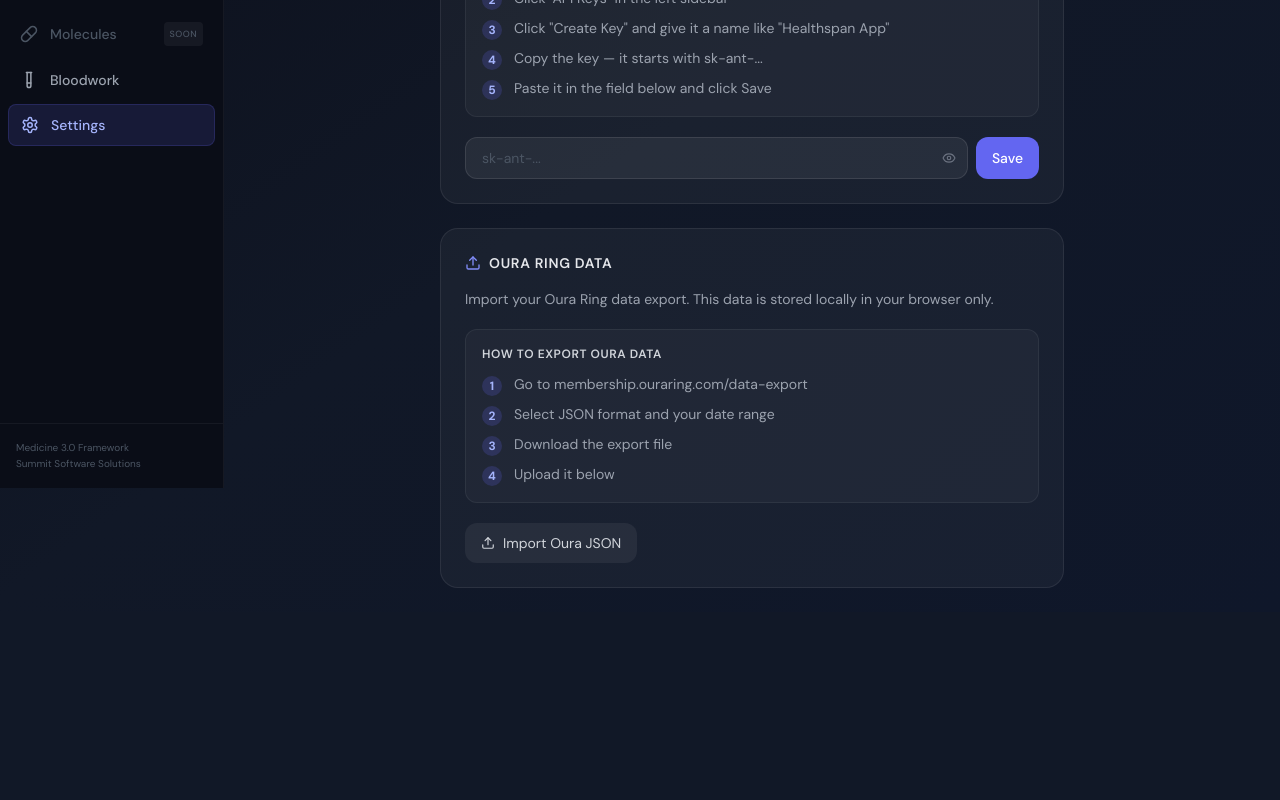
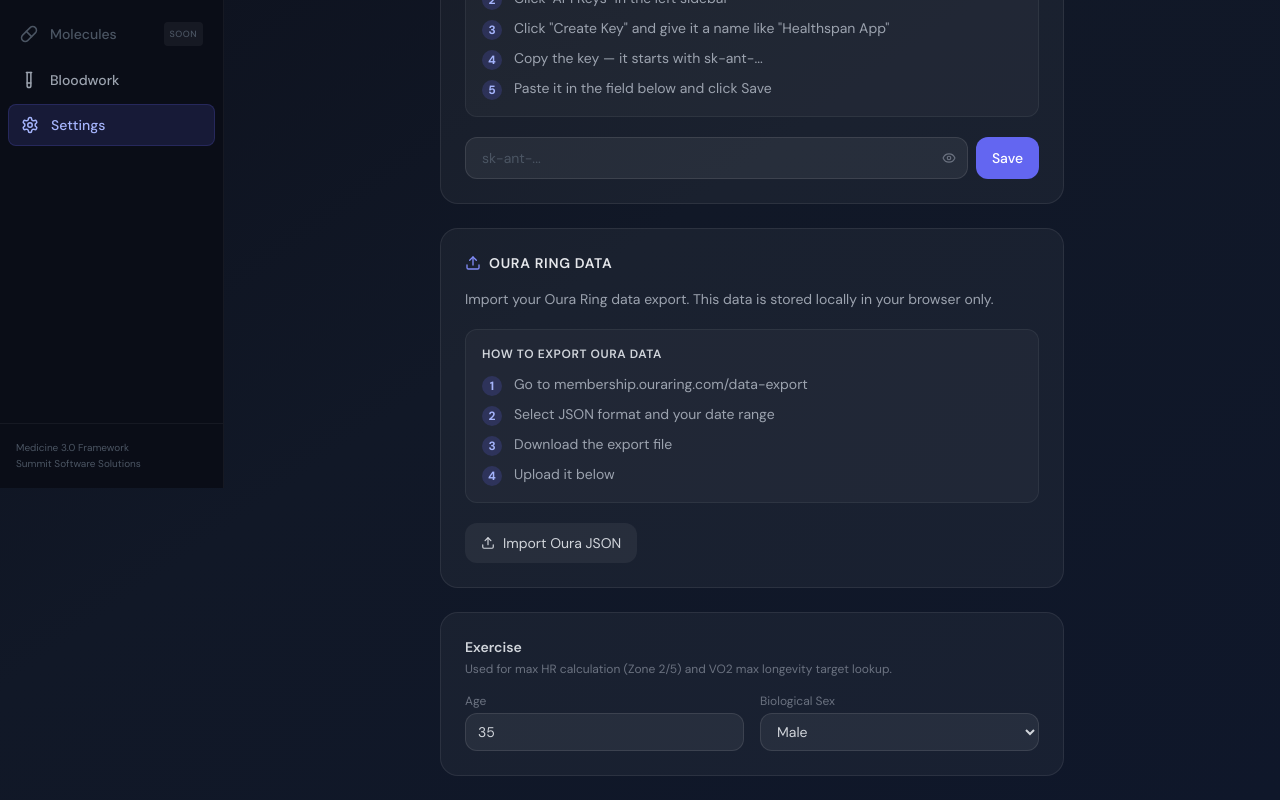
Before and after one commit to ryankolean/healthspan-app, a React (Vite) app: page /#/settings in a window 1280 px wide. Shown: the part 312-1112 px from the top of the page. Before the commit the page ends 924 px from the top, so only its background shows below. Built offline with nearby package versions, Linux system fonts and the light colour scheme.

Commit message:
feat(exercise): add age and sex fields to Settings for exercise calculations

```diff
--- a/src/pages/Settings.tsx
+++ b/src/pages/Settings.tsx
@@ -13,6 +13,8 @@ export default function Settings() {
   const [apiKeyError, setApiKeyError] = useState('')
   const [hasSavedKey, setHasSavedKey] = useState(false)
   const [justCleared, setJustCleared] = useState(false)
+  const [userAge, setUserAge] = useState(() => localStorage.getItem('healthspan:userAge') ?? '35')
+  const [userSex, setUserSex] = useState(() => localStorage.getItem('healthspan:userSex') ?? 'male')
 
   useEffect(() => {
     const existing = getApiKey()
@@ -38,6 +40,15 @@ export default function Settings() {
     setHasSavedKey(false)
     setJustCleared(true)
     setTimeout(() => setJustCleared(false), 2000)
+  }
+
+  function saveAge(val: string) {
+    setUserAge(val)
+    localStorage.setItem('healthspan:userAge', val)
+  }
+  function saveSex(val: string) {
+    setUserSex(val)
+    localStorage.setItem('healthspan:userSex', val)
   }
 
   function handleOuraImport(e: React.ChangeEvent<HTMLInputElement>) {
@@ -185,6 +196,35 @@ export default function Settings() {
           <input type="file" accept=".json" onChange={handleOuraImport} className="hidden" />
         </label>
       </section>
+
+      {/* ─── Exercise Settings ─── */}
+      <section className="bg-white/[0.04] border border-white/[0.08] rounded-[18px] p-6 mt-6">
+        <h2 className="text-sm font-semibold text-gray-300">Exercise</h2>
+        <p className="text-xs text-gray-500 mt-1 mb-4">Used for max HR calculation (Zone 2/5) and VO2 max longevity target lookup.</p>
+        <div className="grid grid-cols-2 gap-4">
+          <div>
+            <label className="text-xs text-gray-500 mb-1 block">Age</label>
+            <input
+              type="number"
+              min={18} max={100}
+              value={userAge}
+              onChange={e => saveAge(e.target.value)}
+              className="w-full bg-white/[0.06] border border-white/[0.1] rounded-xl px-3 py-2 text-sm text-gray-300 focus:outline-none"
+            />
+          </div>
+          <div>
+            <label className="text-xs text-gray-500 mb-1 block">Biological Sex</label>
+            <select
+              value={userSex}
+              onChange={e => saveSex(e.target.value)}
+              className="w-full bg-white/[0.06] border border-white/[0.1] rounded-xl px-3 py-2 text-sm text-gray-300 focus:outline-none"
+            >
+              <option value="male">Male</option>
+              <option value="female">Female</option>
+            </select>
+          </div>
+        </div>
+      </section>
     </div>
   )
 }
```
